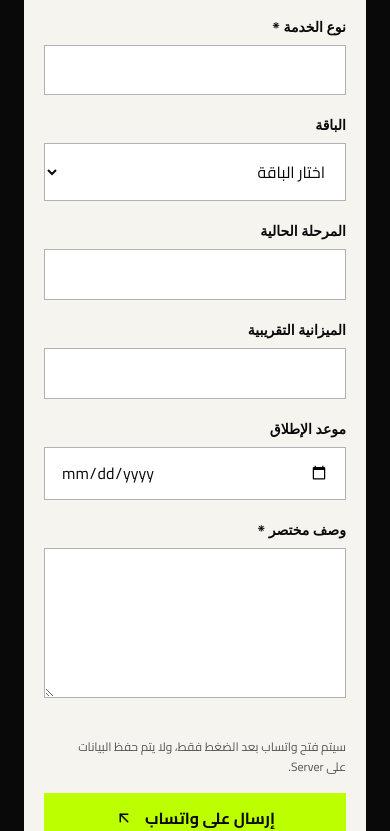
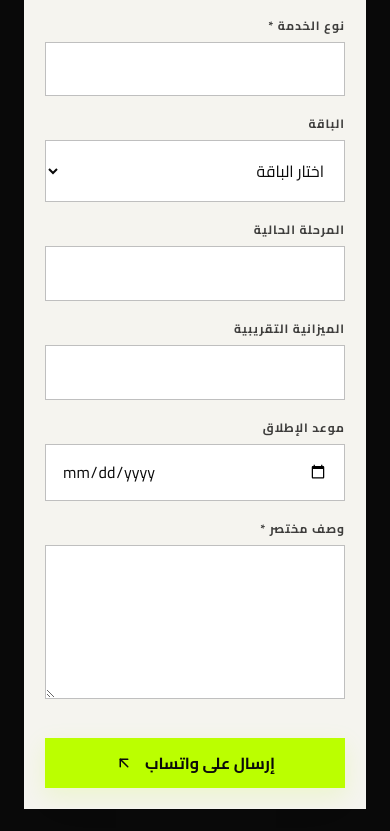
Before and after one commit to zoomixegypt/Zoomix-Egypt, a React (Vite) app: page / in a window 390 px wide. Shown: the part 9423-10254 px from the top of the page. Built offline with nearby package versions, Linux system fonts and the light colour scheme.

Commit message:
fix: clarify whatsapp number and brief form

```diff
--- a/src/components/ProjectBriefSection.jsx
+++ b/src/components/ProjectBriefSection.jsx
@@ -99,13 +99,15 @@ const ProjectBriefSection = memo(function ProjectBriefSection() {
 
   const field = (key, labelText, type = "text", required = false) => (
     <label className="block">
-      <span className="mb-2 block text-sm font-bold">{labelText}</span>
+      <span className="mb-2 block font-mono text-xs font-bold uppercase tracking-[0.08em] text-black/75">
+        {labelText}
+      </span>
       <input
         id={`brief-${key}`}
         type={type}
         value={form[key]}
         onChange={(event) => updateField(key, event.target.value)}
-        className={`min-w-0 w-full border bg-white px-4 py-3 outline-none transition-colors focus:border-[#6b8d00] ${errors[key] ? "border-red-500" : "border-black/30"}`}
+        className={`min-w-0 w-full border bg-white px-4 py-3.5 outline-none transition-colors focus:border-[#6b8d00] focus:ring-2 focus:ring-[#BBFF00]/35 ${errors[key] ? "border-red-500" : "border-black/25"}`}
         aria-invalid={Boolean(errors[key])}
         aria-describedby={errors[key] ? `brief-${key}-error` : undefined}
         required={required}
@@ -175,14 +177,18 @@ const ProjectBriefSection = memo(function ProjectBriefSection() {
               target="_blank"
               rel="noreferrer"
             >
-              <MessageCircle size={20} /> +20 15 5545 1535
+              <MessageCircle size={20} />
+              <span dir="ltr" className="[unicode-bidi:isolate]">
+                +20 15 5545 1535
+              </span>
             </a>
           </div>
           <form
             onSubmit={handleSubmit}
             noValidate
-            className="grid min-w-0 gap-5 overflow-hidden bg-[#F5F4EF] p-5 text-[#0A0A0A] shadow-[0_16px_60px_rgba(0,0,0,0.16)] sm:grid-cols-2 md:p-10"
+            className="relative grid min-w-0 gap-5 overflow-hidden border border-white/10 bg-[#F5F4EF] p-5 text-[#0A0A0A] shadow-[0_16px_60px_rgba(0,0,0,0.22)] sm:grid-cols-2 md:p-10"
           >
+            <div className="pointer-events-none absolute inset-x-0 top-0 h-1 bg-[#BBFF00]" />
             {Object.keys(errors).length > 0 && (
               <div
                 className="sm:col-span-2 border border-red-300 bg-red-50 px-4 py-3 text-sm text-red-800"
@@ -200,11 +206,13 @@ const ProjectBriefSection = memo(function ProjectBriefSection() {
             {field("activity", label("نوع النشاط", "Business type"))}
             {field("service", label("نوع الخدمة *", "Service type *"), "text", true)}
             <label className="block">
-              <span className="block text-sm font-bold mb-2">{label("الباقة", "Package")}</span>
+              <span className="mb-2 block font-mono text-xs font-bold uppercase tracking-[0.08em] text-black/75">
+                {label("الباقة", "Package")}
+              </span>
               <select
                 value={form.packageId}
                 onChange={(event) => updateField("packageId", event.target.value)}
-                className="min-w-0 w-full border border-black/30 bg-white px-4 py-3 outline-none transition-colors focus:border-[#6b8d00]"
+                className="min-w-0 w-full border border-black/25 bg-white px-4 py-3.5 outline-none transition-colors focus:border-[#6b8d00] focus:ring-2 focus:ring-[#BBFF00]/35"
               >
                 <option value="">{label("اختار الباقة", "Choose a package")}</option>
                 {ZOOMIX_PACKAGES.map((pkg) => (
@@ -218,7 +226,7 @@ const ProjectBriefSection = memo(function ProjectBriefSection() {
             {field("budget", label("الميزانية التقريبية", "Approx. budget"))}
             {field("launchDate", label("موعد الإطلاق", "Launch date"), "date")}
             <label className="block sm:col-span-2">
-              <span className="block text-sm font-bold mb-2">
+              <span className="mb-2 block font-mono text-xs font-bold uppercase tracking-[0.08em] text-black/75">
                 {label("وصف مختصر *", "Short description *")}
               </span>
               <textarea
@@ -226,7 +234,7 @@ const ProjectBriefSection = memo(function ProjectBriefSection() {
                 rows="5"
                 value={form.description}
                 onChange={(event) => updateField("description", event.target.value)}
-                className={`min-h-36 min-w-0 w-full resize-y border bg-white px-4 py-3 outline-none transition-colors focus:border-[#6b8d00] ${errors.description ? "border-red-500" : "border-black/30"}`}
+                className={`min-h-36 min-w-0 w-full resize-y border bg-white px-4 py-3.5 outline-none transition-colors focus:border-[#6b8d00] focus:ring-2 focus:ring-[#BBFF00]/35 ${errors.description ? "border-red-500" : "border-black/25"}`}
                 aria-invalid={Boolean(errors.description)}
                 aria-describedby={errors.description ? "brief-description-error" : undefined}
                 required
@@ -239,15 +247,9 @@ const ProjectBriefSection = memo(function ProjectBriefSection() {
               )}
             </label>
             <div className="sm:col-span-2 flex flex-col items-stretch justify-between gap-4 pt-3 sm:flex-row sm:items-center">
-              <p className="text-xs leading-5 text-black/65">
-                {label(
-                  "سيتم فتح واتساب بعد الضغط فقط، ولا يتم حفظ البيانات على Server.",
-                  "WhatsApp opens only after submit; no server database is used.",
-                )}
-              </p>
               <button
                 type="submit"
-                className="zoomix-button w-full bg-[#BBFF00] text-[#0A0A0A] sm:w-auto"
+                className="zoomix-button w-full bg-[#BBFF00] text-[#0A0A0A] shadow-[0_8px_24px_rgba(187,255,0,0.15)] sm:w-auto"
               >
                 {label("إرسال على واتساب", "Send to WhatsApp")} <ActionArrow size={18} />
               </button>
```
